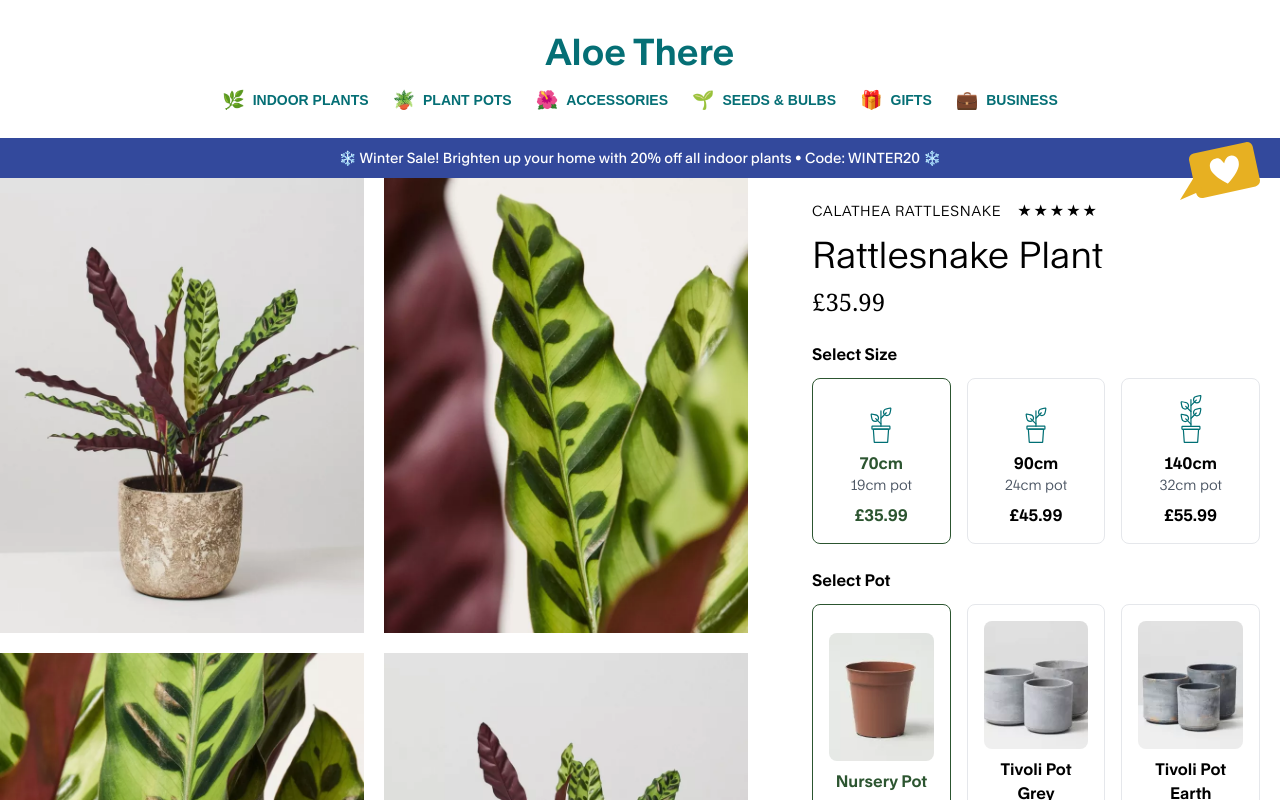
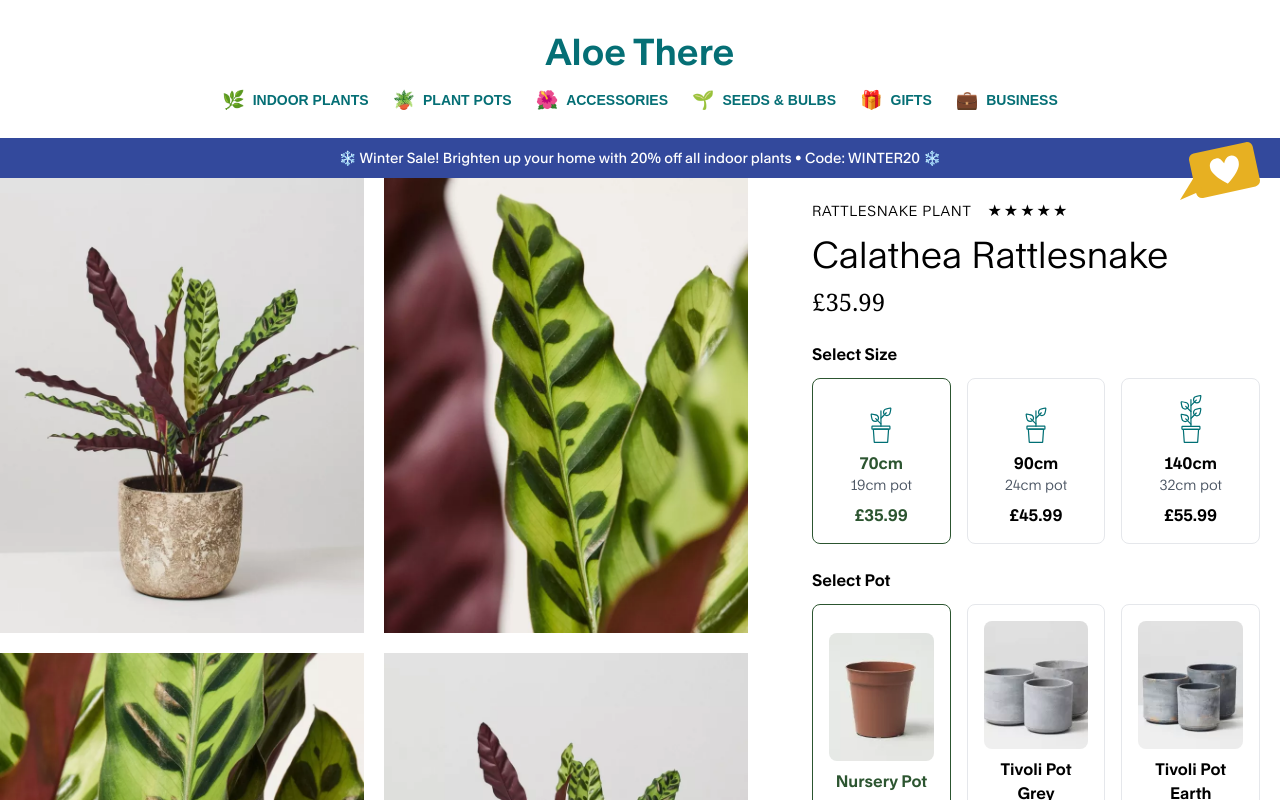
Before and after one commit to connorhanks/Plant-Shop, a Vue app: page /plant/1 in a window 1280 px wide. Shown: the top 800 px of the page. Built offline with nearby package versions, Linux system fonts and the light colour scheme; data requests are answered from the project's data file; a web font is replaced by a local one.

Commit message:
style: swap plant.name and plant.nickname with each other in PlantDetails

```diff
--- a/src/views/PlantDetails.vue
+++ b/src/views/PlantDetails.vue
@@ -153,7 +153,7 @@ const totalPrice = computed(() => {
         <h3
           class="inline-block uppercase text-xs lg:text-sm tracking-wider mr-2 lg:mr-4 font-sans"
         >
-          {{ plant.name }}
+          {{ plant.nickname }}
         </h3>
         <!-- Star Rating -->
         <div class="inline-block">
@@ -169,7 +169,7 @@ const totalPrice = computed(() => {
         />
       </div>
 
-      <h1 class="text-3xl lg:text-4xl my-3">{{ plant.nickname }}</h1>
+      <h1 class="text-3xl lg:text-4xl my-3">{{ plant.name }}</h1>
       <div class="font-serif text-2xl">£{{ totalPrice }}</div>
 
       <!-- Size Selection -->
```
